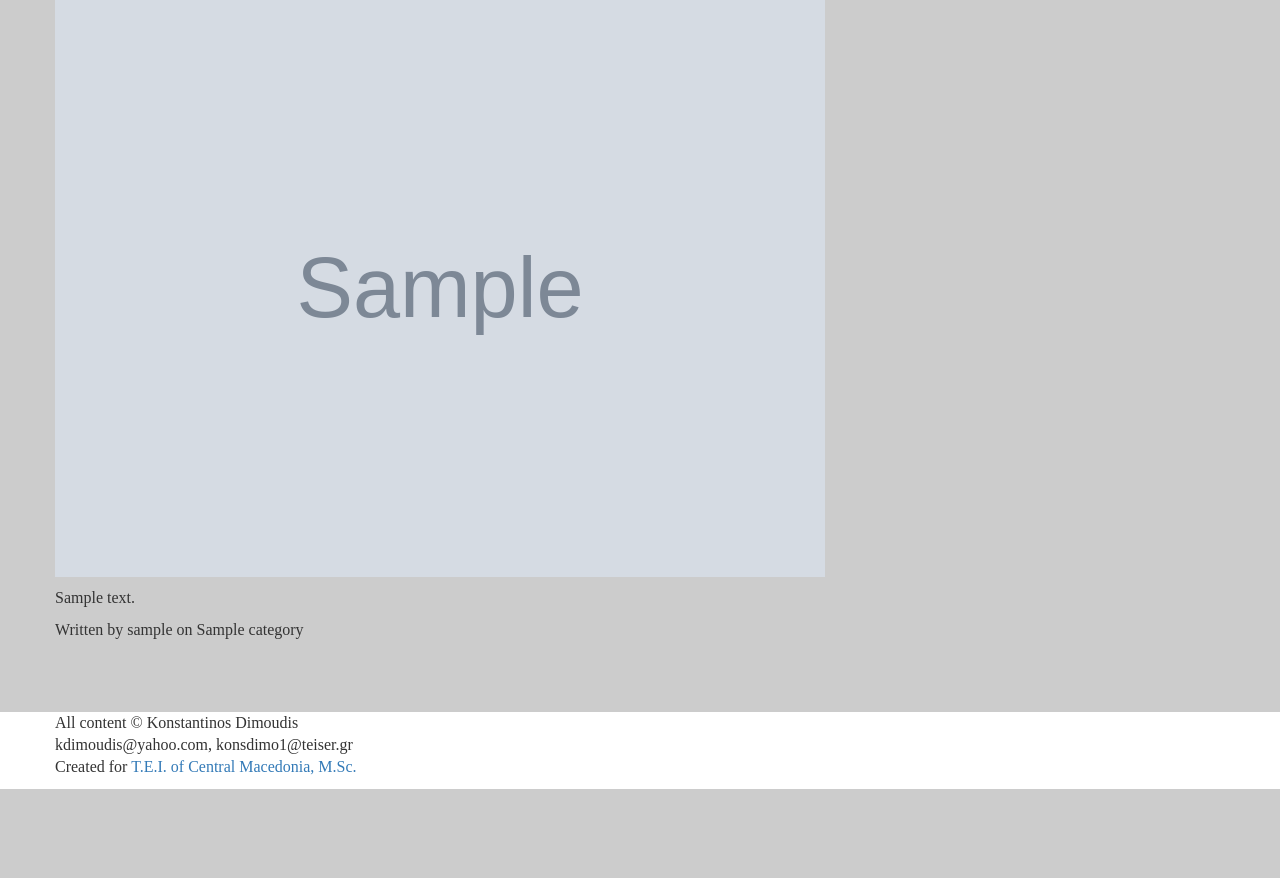
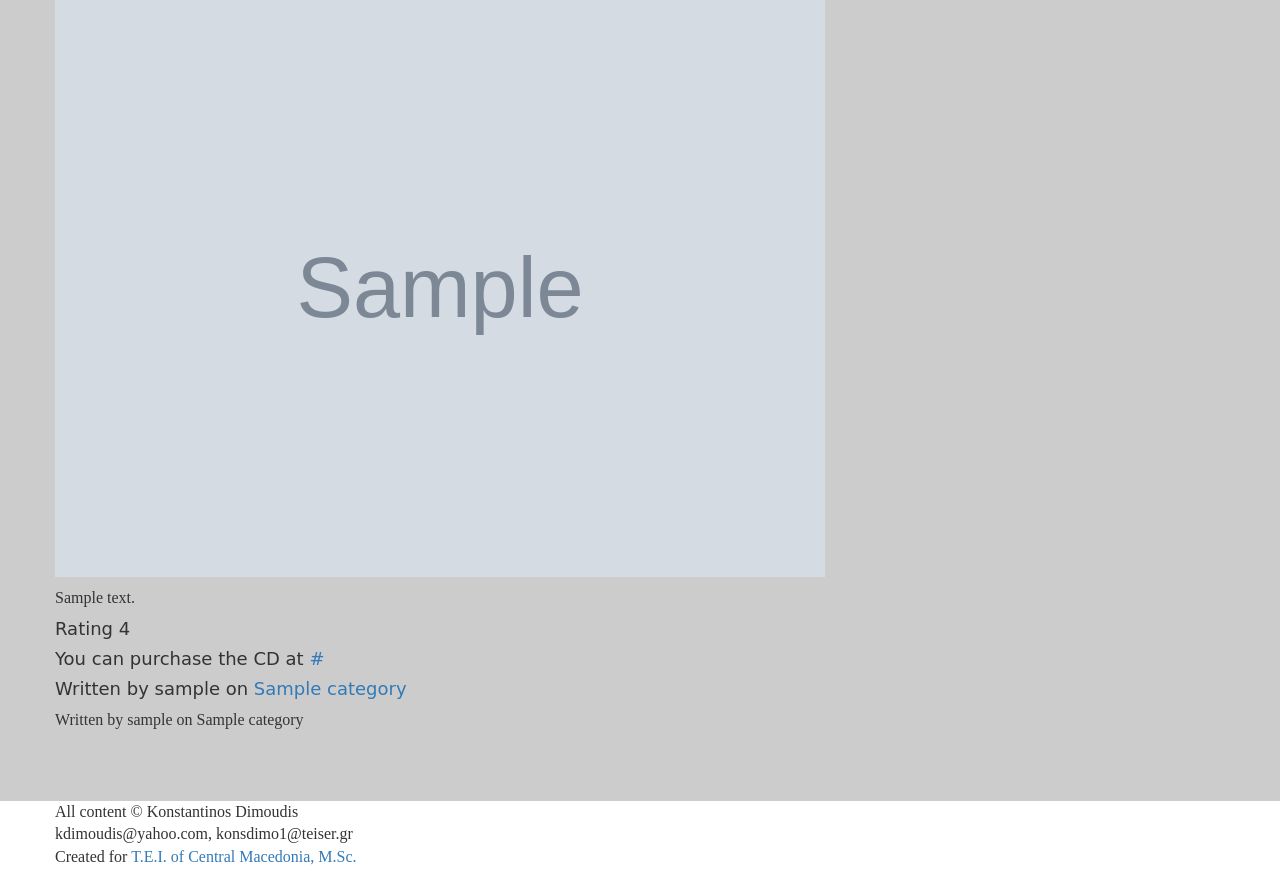
Before and after one commit to kdimoudis/my-first-blog, a Django app: page /post/1/ in a window 1280 px wide. Shown: the part 331-1209 px from the top of the page. Before the commit the page ends 1120 px from the top, so only its background shows below. Run offline with Django 3.2, Linux system fonts and the light colour scheme; tables that the repository leaves empty hold one stand-in row (values such as "Sample post"); grey boxes marked "Sample" are stand-in pictures; some libraries are stand-ins or nearby versions; some web fonts are replaced.

Commit message:
Minor details

```diff
--- a/blog/templates/blog/post_detail.html
+++ b/blog/templates/blog/post_detail.html
@@ -27,6 +27,19 @@
                 <img src="{{ post.image.url }}"/>
             {% endif %}
             {{ post.text|linebreaks }}
+        <h4>Rating
+            {% if post.rating %}
+                {{ post.rating }}
+            {% endif %}
+        </h4>
+            {% if post.website %}
+                <h4>You can purchase the CD at <a href="{{ post.website }}">{{ post.website }}</a></h4>
+            {% endif %}
+        <h4>Written by {{ post.author }}
+            {% if post.category %}
+                on <a href="{% url 'post_list' %}?cat={{ post.category_id }} ">{{ post.category }}</a>
+            {% endif %}
+        </h4>
         </p>
         <p>Written by {{ post.author }}
             {% if post.category %}
```
